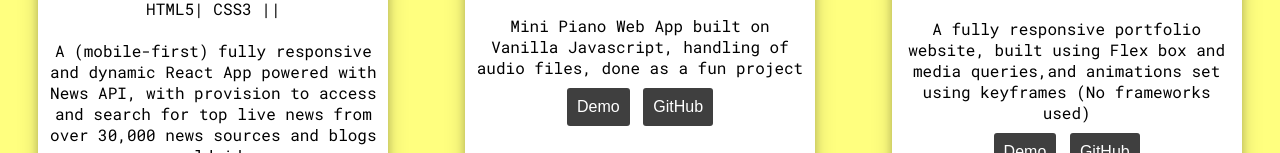
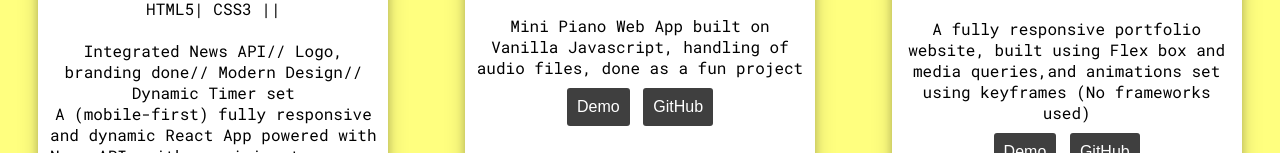
Before and after one commit to shamseena-dev/My-Portfolio, a plain HTML site: page index.html in a window 1280 px wide. Shown: the part 2067-2220 px from the top of the page. Drawn offline with Linux system fonts and the light colour scheme.

Commit message:
Update index.html

```diff
--- a/index.html
+++ b/index.html
@@ -110,8 +110,10 @@
 	 							<h4>News App </h4>
 	 							<p>|| Mobile-First|React| News API| HTML5| CSS3 ||</p>
 	 							<br/>
+								<p>Integrated News API// Logo, branding done// Modern Design// Dynamic Timer set</p>
 	 							<p> A (mobile-first) fully responsive and dynamic React App powered with News API, with provision to access  and  search for top live news from over 30,000 news sources and blogs worldwide.</p>
-	 							<button ><a href="https://shamz-newsapp.netlify.com" >Demo</a></button>
+
+								<button ><a href="https://shamz-newsapp.netlify.com" >Demo</a></button>
 	 							<button ><a href="https://github.com/shamseena-dev/News-ReactApp">GitHub</a></button>
 	 						</div>
 	 					</div>
```
